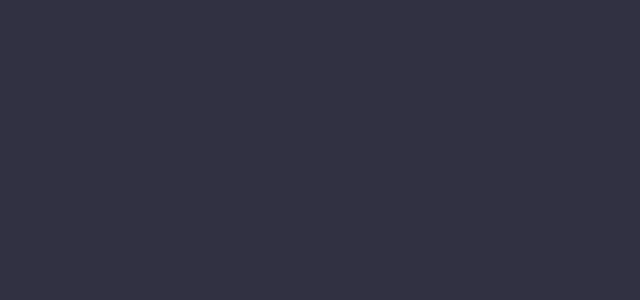
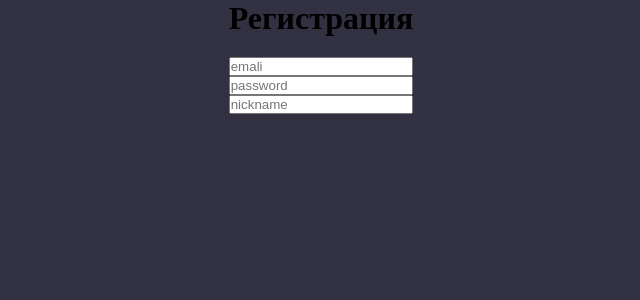
Before and after one commit to SkolandHati/Project-WP, a Nuxt app: page /Register in a window 1280 px wide. Before the commit this address had no page. Shown: the top 300 px of the page, without its empty margins (319-959 px from the left). Built offline with nearby package versions, Linux system fonts and the light colour scheme.

Commit message:
update and add RegisterPage

```diff
--- a/assets/saas/mixin/ui_mixin/_ui_mixin.scss
+++ b/assets/saas/mixin/ui_mixin/_ui_mixin.scss
@@ -17,5 +17,5 @@
   -webkit-animation-name: $animation_name;
   animation-timing-function: ease-in-out;
   animation-duration: 300ms;
-  transform-origin: 50% 0%;
+  transform-origin: 50% 0;
 }
--- a/components/header/DropMenu.vue
+++ b/components/header/DropMenu.vue
@@ -1,6 +1,6 @@
 <template>
   <nav class="menu">
-    <ul v-if="user_sate" class="list-items__authenticated">
+    <ul v-if="user_data.token" class="list-items__authenticated">
       <li class="item">
         <a>Профиль</a>
       </li>
@@ -16,10 +16,12 @@
     </ul>
 
     <ul v-else class="list-items__guest">
-      <li class="item">
+      <li class="item"
+          @click="user_profile">
         <a>Войти</a>
       </li>
-      <li class="item">
+      <li class="item"
+          @click="go_register">
         <a>Зарегистрироваться</a>
       </li>
     </ul>
@@ -29,16 +31,20 @@
 
 <script setup lang="ts">
 
-  import {useStore} from "~/store/pinia/StoreUserData"
+  import {useStore} from "~/store/pinia/StoreUserData";
+  import {useRouter} from "vue-router";
 
-  const user_sate = useStore().$state.user.token;
+  const user_data = useStore().$state.user;
 
-  // const props = defineProps({
-  //   display: {
-  //     type: Boolean,
-  //     required: true,
-  //   }
-  // })
+  const route = useRouter();
+
+  const user_profile = async () => {
+    await route.push(`/${user_data.nickname}`);
+  }
+
+  const go_register = async () => {
+    await route.push(`/register`);
+  }
 
 </script>
 
--- a/components/header/HeaderPanel.vue
+++ b/components/header/HeaderPanel.vue
@@ -21,7 +21,7 @@
       <span class="line"></span>
     </menu>
 
-    <drop-menu class="drop-menu" :class="{open: menu, close: !menu}"></drop-menu>
+    <DropMenu class="drop-menu" :class="{open: menu, close: !menu}"></DropMenu>
 
   </nav>
 
@@ -113,18 +113,17 @@
     }
 
     .drop-menu {
-      display: none;
       width: 106%;
       height: auto;
       overflow: hidden;
       position: absolute;
+      display: none;
       opacity: 0;
       right: -1px;
       z-index: 1;
       top: -200%;
 
       &.close {
-
         @include ui_dropMenu_animation(fadeInUp);
         @keyframes fadeInUp {
           from {
@@ -141,7 +140,7 @@
             transform: scaleY(0);
             opacity: 0;
             top: -200%;
-            display: grid;
+            display: none;
           }
         }
       }
@@ -150,13 +149,14 @@
         display: grid;
         opacity: 1;
         top: 115%;
-        transform-origin: 50% 0%;
+        transform-origin: 50% 0;
         bottom: -330%;
 
         @include ui_dropMenu_animation(fadeInDown);
         @keyframes fadeInDown {
           from {
             transform: scaleY(0);
+            display: none;
           }
           to {
             transform: scaleY(1);
--- /dev/null
+++ b/components/inputs/input.vue
@@ -0,0 +1,24 @@
+<template>
+
+  <label class="input_label"
+         :for="props.value.label"></label>
+  <input class="input"
+         :placeholder="props.value.placeholder"
+         :value="props.value.value"></input>
+
+</template>
+
+<script setup lang="ts">
+
+  const props = defineProps({
+    value: {
+      type: Object,
+      required: true,
+    }
+  })
+
+</script>
+
+<style scoped lang="scss">
+
+</style>
--- /dev/null
+++ b/pages/Register.vue
@@ -0,0 +1,66 @@
+<template>
+
+  <div class="register-container">
+
+    <h1 class="register-head">Регистрация</h1>
+    <form class="form-example"
+          method="post">
+
+      <div class="form-group">
+        <inputs-input v-for="(item, index) in user_data"
+                      :key="index"
+                      :value="item"></inputs-input>
+      </div>
+
+    </form>
+
+  </div>
+
+</template>
+
+<script setup lang="ts">
+
+  import {ref, reactive} from "vue"
+
+  const user_data = reactive([
+    {
+      label: "Emali",
+      placeholder: "emali",
+      value: ""
+    },
+    {
+      label: "Password",
+      placeholder: "password",
+      value: ""
+    },
+    {
+      label: "Nickname",
+      placeholder: "nickname",
+      value: ""
+    }
+  ])
+
+</script>
+
+<style scoped lang="scss">
+
+  .register-container {
+    display: grid;
+    align-items: center;
+    justify-content: center;
+    gap: 20px;
+
+    .register-head {
+      text-align: center;
+    }
+
+    .form-example {
+
+      .form-group {
+        display: grid;
+        grid-template-columns: 1fr;
+      }
+    }
+  }
+
+</style>
--- /dev/null
+++ b/pages/[UserName]/index.vue
@@ -0,0 +1,19 @@
+<template>
+
+  <div>
+    <p>ewfewgewgegw</p>
+  </div>
+
+  <div>
+    ewgwegwewge332434242342343242342344324
+  </div>
+
+</template>
+
+<script setup lang="ts">
+
+</script>
+
+<style scoped lang="scss">
+
+</style>
--- a/store/pinia/StoreUserData.js
+++ b/store/pinia/StoreUserData.js
@@ -4,9 +4,9 @@ export const useStore = defineStore('user', {
     state: () => ({
         user: {
             token: false,
-            firstName: "",
-            lastName: "",
-            nickname: "",
+            firstName: "Arma",
+            lastName: "Fingers",
+            nickname: "Mozanbic",
             isAdmin: false
         }
     }),
```
Also changed, not shown: pages/UserProfile.vue (deleted, +0 -11 lines), 1 other file (tests, documents, lock files or other folders).
